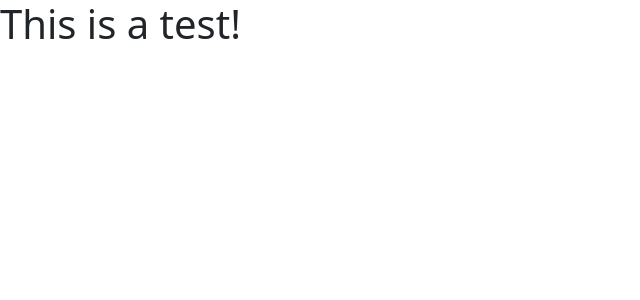
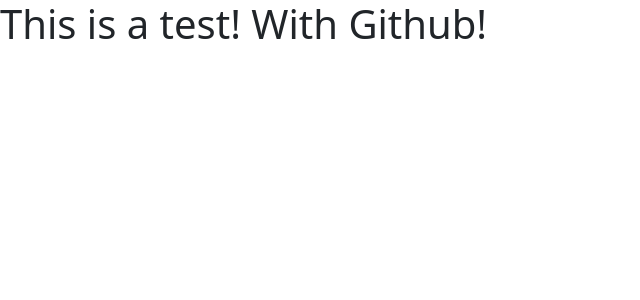
Before and after one commit to LinuxPingu/EasyAdmin, an Angular app: page / in a window 1280 px wide. Shown: the top 300 px of the page, without its empty margins (0-640 px from the left). Built offline with nearby package versions, Linux system fonts and the light colour scheme.

Commit message:
Update app.component.html

```diff
--- a/src/app/app.component.html
+++ b/src/app/app.component.html
@@ -1 +1 @@
-<h1> This is a  test! </h1>
+<h1> This is a  test! With Github! </h1>
```
